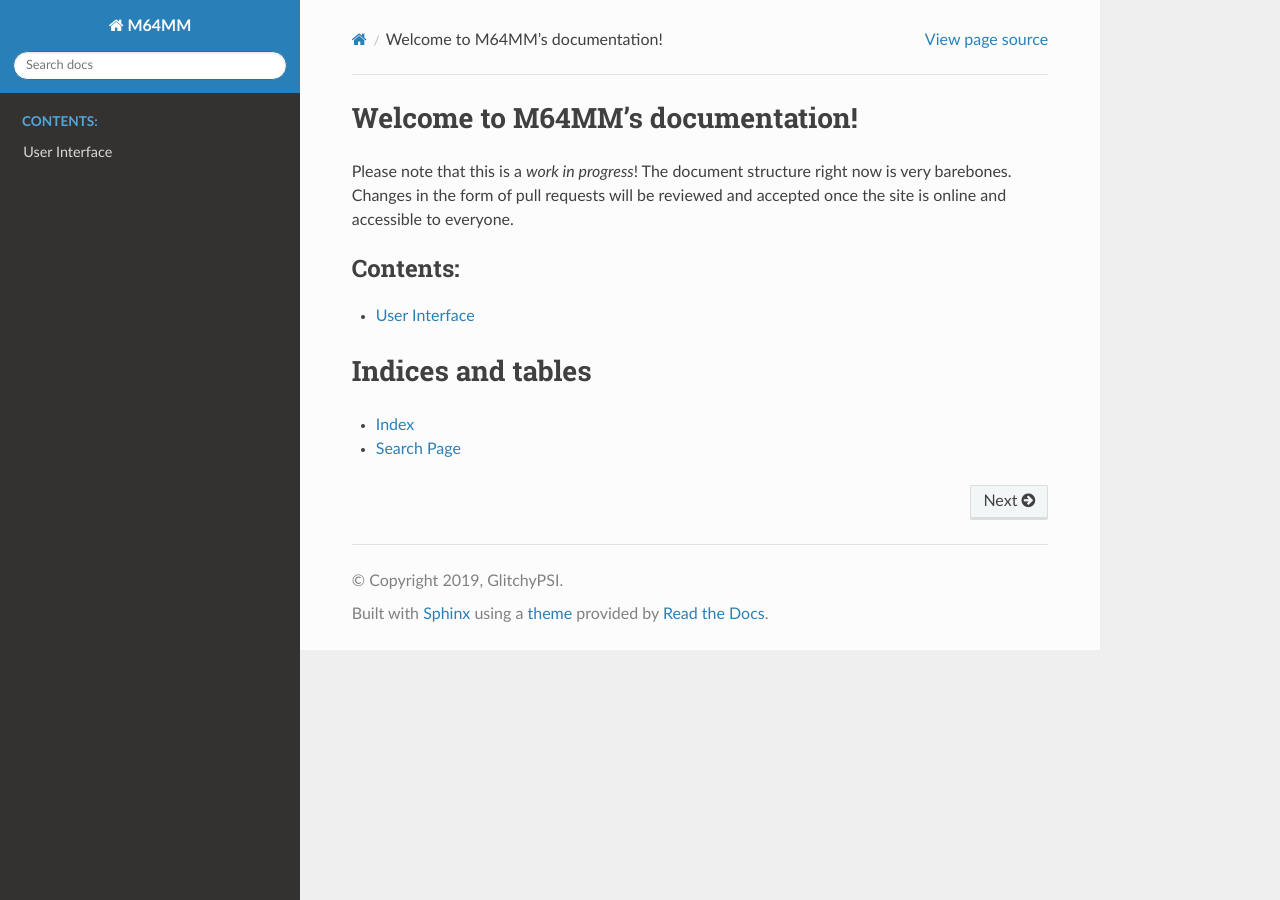
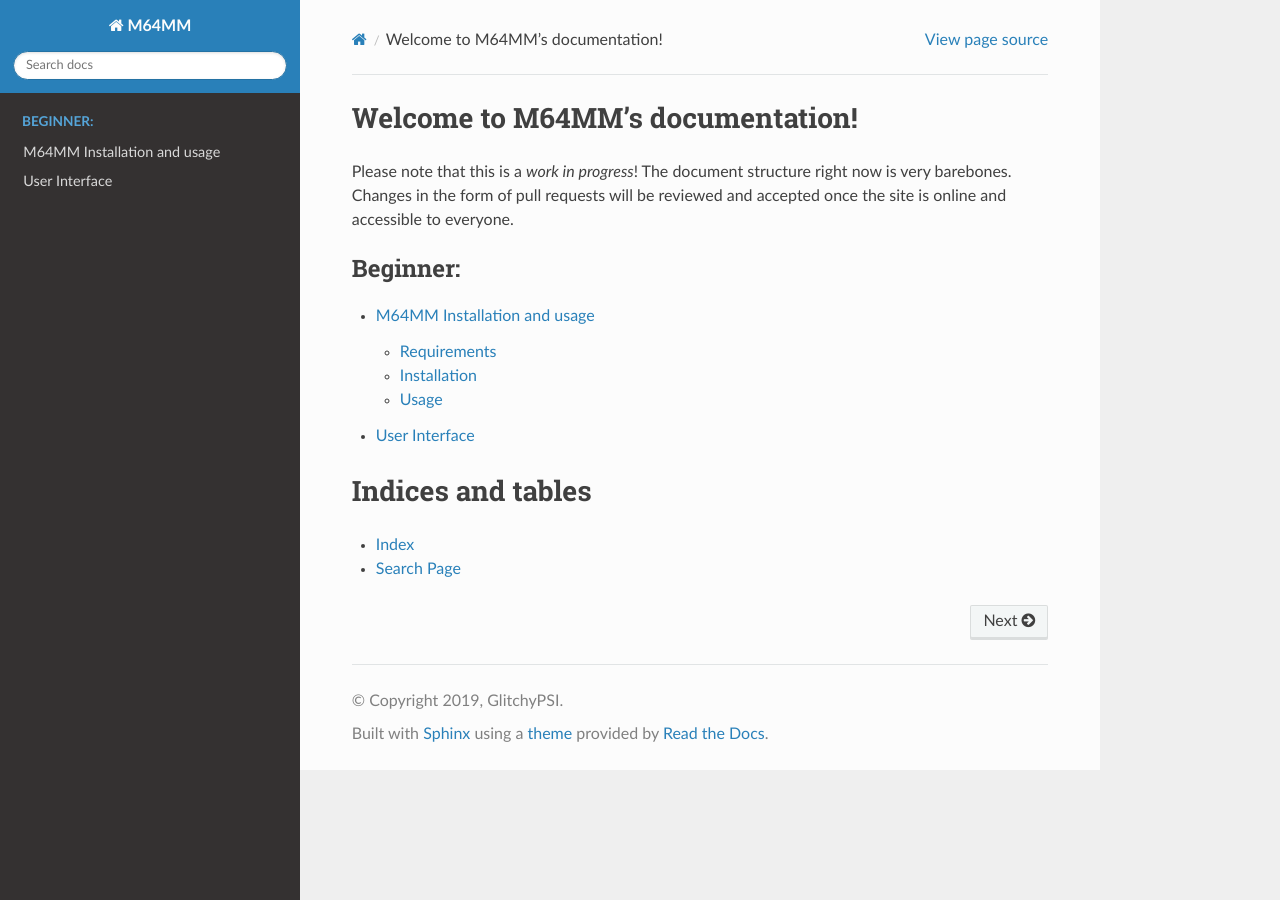
Before and after one commit to projectcomet64/m64mm-docs, a Sphinx documentation site: the page built from docs/index.rst, in a window 1280 px wide. Built offline with Sphinx 7.4.7 and the Read the Docs theme 2.0.0, drawn with Linux system fonts in a browser that asks for light colours.

Commit message:
Add Installation instructions

```diff
--- a/docs/index.rst
+++ b/docs/index.rst
@@ -9,11 +9,18 @@
 
 .. toctree::
    :maxdepth: 2
-   :caption: Contents:
+   :caption: Beginner:
 
+   installation.rst
    ui/index.rst
 
+.. toctree::
+   :maxdepth: 2
+   :caption: Intermediate:
 
+.. toctree::
+   :maxdepth: 2
+   :caption: Advanced:
 
 
 Indices and tables
```
Also changed, not shown: docs/installation.rst (added, +46 -0 lines).
